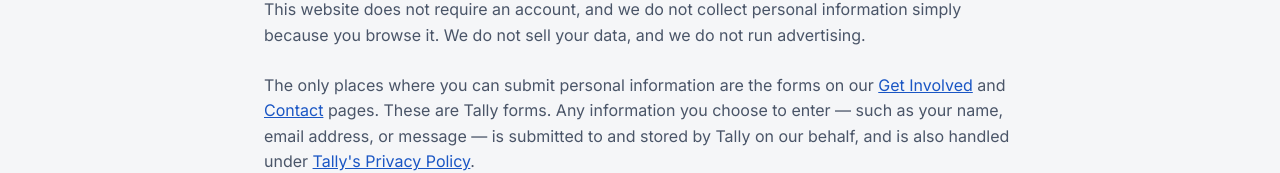
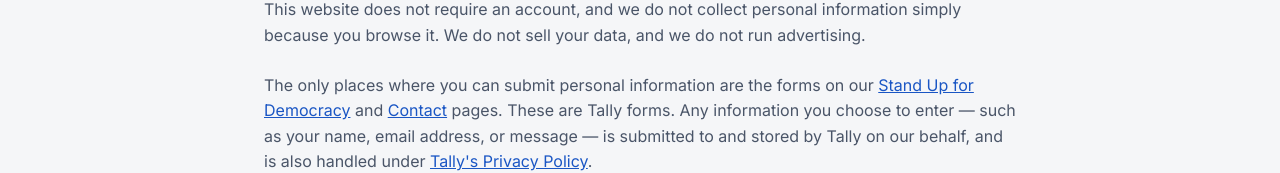
Before and after one commit to common-ground-us/website, a Next.js app: page /privacy in a window 1280 px wide. Shown: the part 379-552 px from the top of the page. Built offline with nearby package versions, Linux system fonts and the light colour scheme; no server answers.

Commit message:
Launch: pledge flow (Get Involved embed, thank-you, welcome-email flow), Finding Common Ground essay + chart, Contact Tally embeds, Discuss/Share fly-outs, About/Roadmap/Governance/Research/Privacy copy, /pledge redirect

```diff
--- a/src/app/privacy/page.tsx
+++ b/src/app/privacy/page.tsx
@@ -42,7 +42,7 @@ export default function PrivacyPage() {
                 href="/get-involved/"
                 className="text-[#1a56c4] underline hover:no-underline"
               >
-                Get Involved
+                Stand Up for Democracy
               </Link>{" "}
               and{" "}
               <Link
--- a/src/app/roadmap/page.tsx
+++ b/src/app/roadmap/page.tsx
@@ -91,7 +91,7 @@ export default function RoadmapPage() {
               href="/get-involved/"
               className="inline-flex items-center justify-center px-6 py-3 bg-[#1a2a4a] text-white font-semibold rounded-lg hover:bg-[#2a3f6e] transition-colors"
             >
-              Get Involved
+              Stand Up for Democracy
             </Link>
           </div>
         </div>
```
